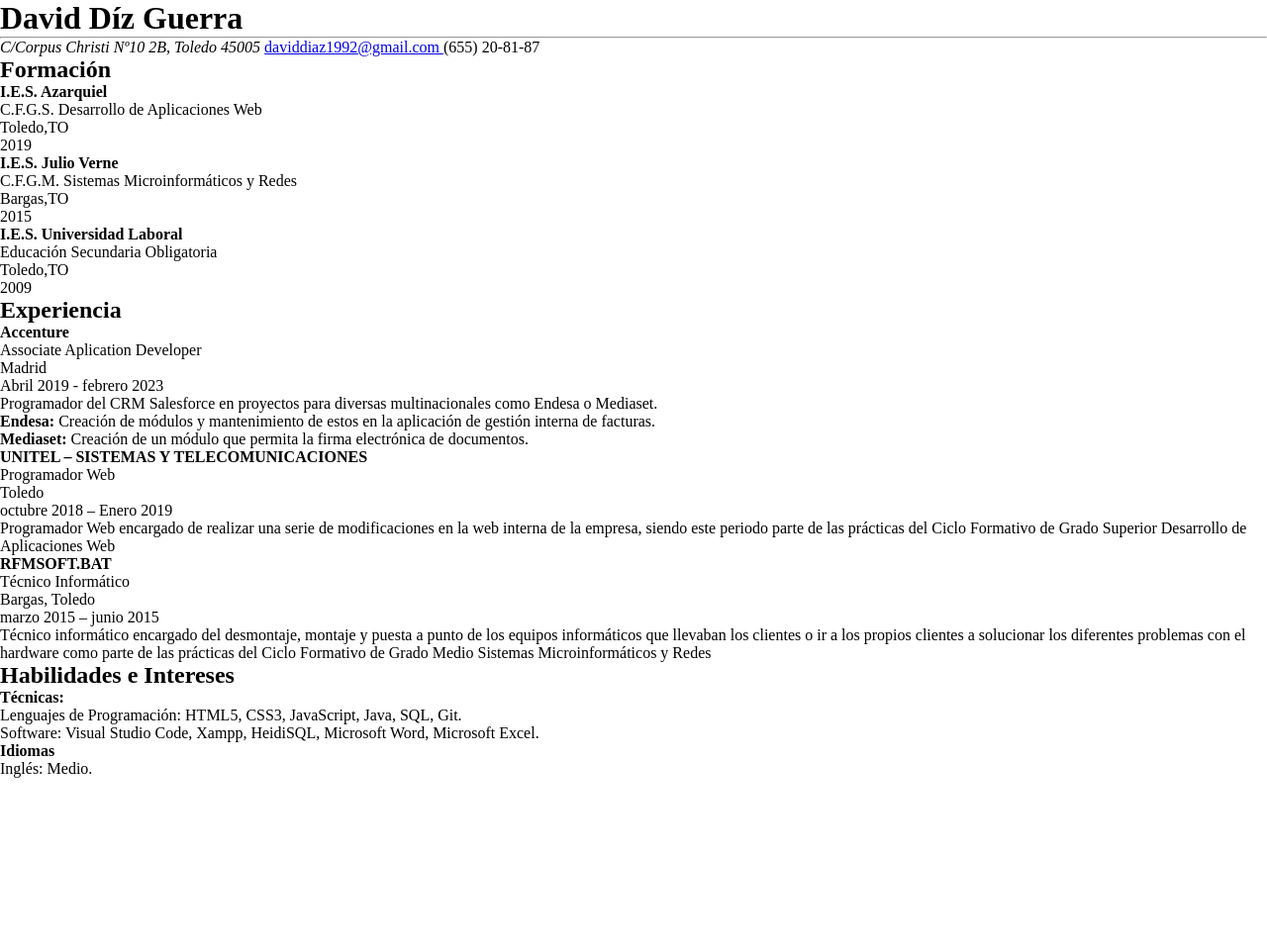
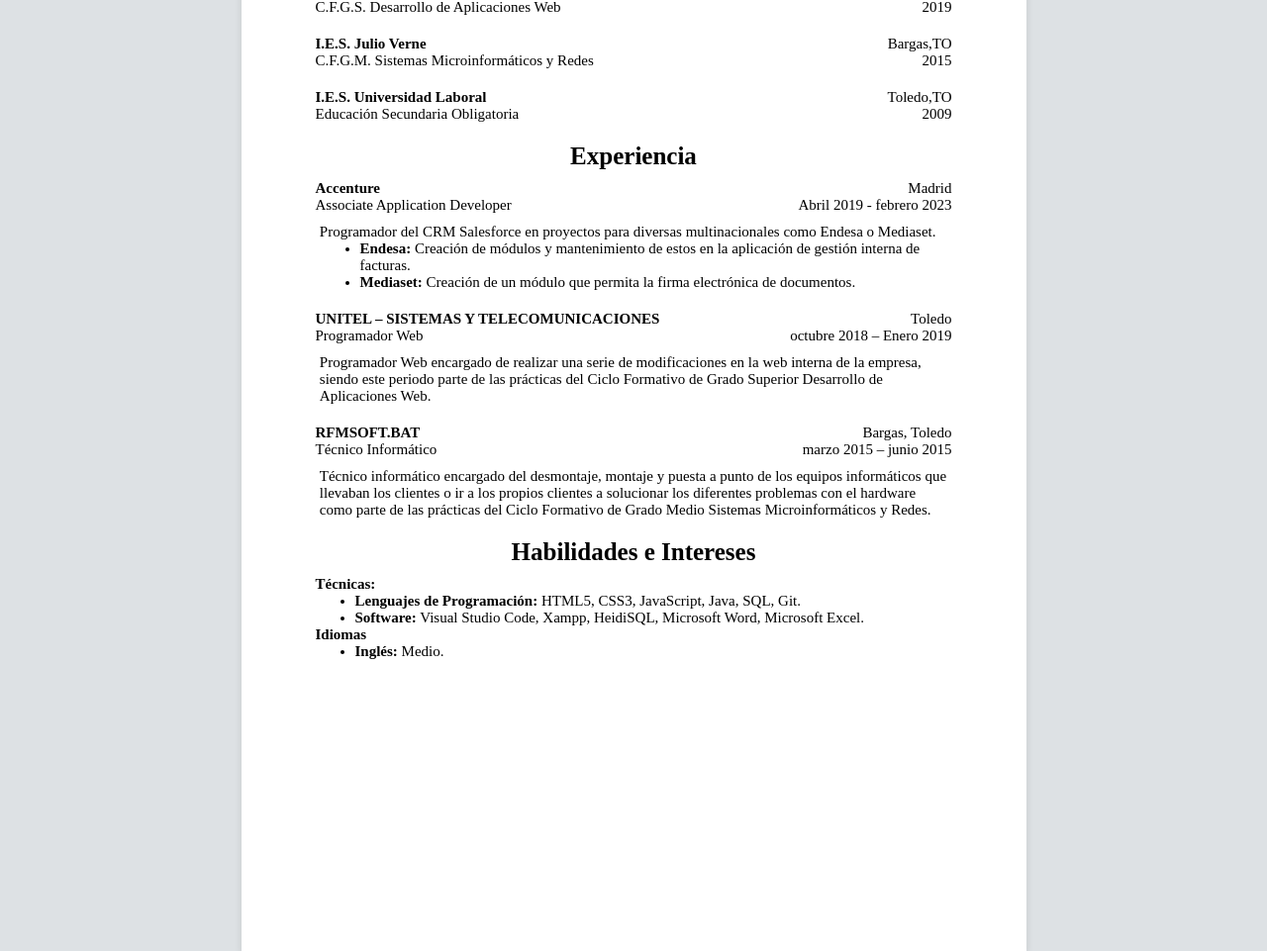
Before and after one commit to Alcarin22/Single-Page-CV, a plain HTML site: page index.html in a window 1280 px wide. Shown: the whole page at 99% size. Before the commit the page ends 800 px from the top, so only its background shows below. Drawn offline with Linux system fonts and the light colour scheme; files that its build step writes are made by us from their sources.

Commit message:
CSS-HTML
Codigo CSS principal y algunas correciones en el HTML

```diff
--- a/assets/css/styles.css
+++ b/assets/css/styles.css
@@ -0,0 +1,169 @@
+/*Importaciones*/
+
+/*Variables*/
+
+:root{
+    --background-color: #dde1e4;
+    --background-color-content: #fff;
+}
+
+*{
+    font-size: 10px;
+}
+
+body{
+    display: flex;
+    justify-content: center;
+    align-items: center;
+    min-height: 100vh;
+    margin: 0;
+    background-color: var(--background-color);
+}
+
+.content__general{
+    background-color: var(--background-color-content);
+    width: 793px;
+    height: 1122px;
+    box-shadow: 0 4px 8px rgba(0, 0, 0, 0.1);
+}
+
+.content__title{
+    text-align: center;
+    margin-top: 30px;
+    font-size: 3rem;
+}
+
+.content__separator {
+    width: 80%;
+    margin: 5px auto;
+    border: 0;
+    height: 1px;
+    background-color: #333;
+}
+
+.content__personal-data{
+    text-align: center;
+    & i{
+        font-size: 1.2rem;
+    }
+
+    & a{
+        font-size: 1.2em;
+        text-decoration: none;
+        color: black;
+    }
+
+    & span{
+        font-size: 1.2rem;
+    }
+}
+
+.content__formation h2 {
+    text-align: center;
+    font-size: 2.5rem;
+    margin-top: 15px;
+    margin-bottom: 10px;
+}
+
+.formation_experience {
+    display: flex;
+    justify-content: space-between;
+    align-items: center;
+    margin-bottom: 20px;
+}
+
+.formation__center-title {
+    flex: 1;
+    text-align: left;
+    margin-left: 75px;
+}
+
+.formation__place-year {
+    text-align: right;
+    margin-right: 75px;
+}
+
+.formation_center b,
+.formation_title,
+.formation__place,
+.formation__year{
+    font-size: 1.5rem;
+}
+
+.content__experience h2{
+    text-align: center;
+    font-size: 2.5rem;
+    margin-top: 15px;
+    margin-bottom: 10px;
+}
+
+.content__job {
+    margin-bottom: 20px;
+}
+
+.experience__header {
+    display: flex;
+    justify-content: space-between;
+    width: 100%;
+}
+
+.experience__company-job {
+    text-align: left;
+    margin-left: 75px;
+}
+
+.experience__place-years {
+    text-align: right;
+    margin-right: 75px;
+}
+
+.experience__job-description {
+    margin-top: 10px;
+    width: 80%;
+    margin-left: auto;
+    margin-right: auto;
+}
+
+.experience__company b,
+.experience__job,
+.experience__place,
+.experience__years,
+.experience__job-description,
+ul li,
+ul li b{
+    font-size: 1.5rem;
+}
+
+/* Para centrar el ul */
+.experience__job-list {
+    width: 75%;
+    padding: 0;
+    margin: 0 auto;
+    margin-left: 120px;
+    text-align: left;
+    display: table;
+}
+
+.content__skills-interest h2{
+    text-align: center;
+    font-size: 2.5rem;
+    margin-top: 15px;
+    margin-bottom: 10px;
+}
+
+.skills__content{
+    margin-left: 75px;
+}
+
+.skills__skill b{
+    font-size: 1.5rem;
+}
+
+.skills__content ul{
+    margin-left: 40px;
+}
+
+.skills__content span{
+    font-size: 1.5rem;
+    font-weight: bold;
+}
--- a/index.html
+++ b/index.html
@@ -16,17 +16,18 @@
 
     <title>Single-Page CV</title>
 
-    <link rel="stylesheet" href="reset.css">
-    <link rel="stylesheet" href="style.css">
+    <link rel="stylesheet" href="assets/css/reset.css">
+    <link rel="stylesheet" href="assets/css/styles.css">
     <link rel="shortcut icon" href="assets/img/favicon.png" type="image/x-icon">
 </head>
 <body>
     <div class="content__general">
-        <h1 class="content__title">David D&iacute;z Guerra</h1>
+        <h1 class="content__title">David D&iacute;az Guerra</h1>
         <hr class="content__separator">
         <p class="content__personal-data"><i>C/Corpus Christi Nº10 2B, Toledo 45005 </i><a href="mailto:daviddiaz1992@gmail.com">daviddiaz1992@gmail.com </a><span>(655) 20-81-87</span></p>
         <div class="content__formation">
             <h2>Formaci&oacute;n</h2>
+            <div class="formation_experience">
                 <div class="formation__center-title">
                     <p class="formation_center"><b>I.E.S. Azarquiel</b></p>
                     <p class="formation_title">C.F.G.S. Desarrollo de Aplicaciones Web</p>
@@ -35,6 +36,8 @@
                     <p class="formation__place">Toledo,TO</p>
                     <p class="formation__year">2019</p>
                 </div>
+            </div>
+            <div class="formation_experience">
                 <div class="formation__center-title">
                     <p class="formation_center"><b>I.E.S. Julio Verne</b></p>
                     <p class="formation_title">C.F.G.M. Sistemas Microinform&aacute;ticos y Redes</p>
@@ -43,6 +46,8 @@
                     <p class="formation__place">Bargas,TO</p>
                     <p class="formation__year">2015</p>
                 </div>
+            </div>
+            <div class="formation_experience">
                 <div class="formation__center-title">
                     <p class="formation_center"><b>I.E.S. Universidad Laboral</b></p>
                     <p class="formation_title">Educaci&oacute;n Secundaria Obligatoria</p>
@@ -52,64 +57,76 @@
                     <p class="formation__year">2009</p>
                 </div>
             </div>
+        </div>
         <div class="content__experience">
             <h2>Experiencia</h2>
             <div class="content__job">
+                <div class="experience__header">
                     <div class="experience__company-job">
                         <p class="experience__company"><b>Accenture</b></p>
-                    <p class="experience__job">Associate Aplication Developer</p>
+                        <p class="experience__job">Associate Application Developer</p>
                     </div>
                     <div class="experience__place-years">
                         <p class="experience__place">Madrid</p>
                         <p class="experience__years">Abril 2019 - febrero 2023</p>
                     </div>
-                <p class="experience__job-description">Programador del CRM Salesforce en proyectos para diversas multinacionales como Endesa o
-                    Mediaset.
-                    <ul>
-                        <li><b>Endesa:</b> Creación de módulos y mantenimiento de estos en la aplicación de gestión
-                            interna de facturas.</li>
+                </div>
+                <p class="experience__job-description">
+                    Programador del CRM Salesforce en proyectos para diversas multinacionales como Endesa o Mediaset.
+                </p>
+                <ul class="experience__job-list">
+                    <li><b>Endesa:</b> Creación de módulos y mantenimiento de estos en la aplicación de gestión interna de facturas.</li>
                     <li><b>Mediaset:</b> Creación de un módulo que permita la firma electrónica de documentos.</li>
-                    </ul></p>
+                </ul>
             </div>
             <div class="content__job">
+                <div class="experience__header">
                     <div class="experience__company-job">
                         <p class="experience__company"><b>UNITEL – SISTEMAS Y TELECOMUNICACIONES</b></p>
                         <p class="experience__job">Programador Web</p>
                     </div>
                     <div class="experience__place-years">
                         <p class="experience__place">Toledo</p>
-                    <p class="experience__years">octubre 2018 – Enero 2019</p>
+                        <p class="experience__years">octubre 2018 – Enero 2019
+                        </p>
                     </div>
-                <p class="experience__job-description">Programador Web encargado de realizar una serie de modificaciones en la web interna de la
+                </div>
+                <p class="experience__job-description">
+                    Programador Web encargado de realizar una serie de modificaciones en la web interna de la
                     empresa, siendo este periodo parte de las prácticas del Ciclo Formativo de Grado Superior
-                    Desarrollo de Aplicaciones Web</p>
+                    Desarrollo de Aplicaciones Web.
+                </p>
             </div>
             <div class="content__job">
+                <div class="experience__header">
                     <div class="experience__company-job">
                         <p class="experience__company"><b>RFMSOFT.BAT</b></p>
-                    <p class="experience__job">T&eacute;cnico Inform&aacute;tico</p>
+                        <p class="experience__job">Técnico Informático</p>
                     </div>
                     <div class="experience__place-years">
                         <p class="experience__place">Bargas, Toledo</p>
                         <p class="experience__years">marzo 2015 – junio 2015</p>
                     </div>
-                <p class="experience__job-description">Técnico informático encargado del desmontaje, montaje y puesta a punto de los equipos
+                </div>
+                <p class="experience__job-description">
+                    Técnico informático encargado del desmontaje, montaje y puesta a punto de los equipos
                     informáticos que llevaban los clientes o ir a los propios clientes a solucionar los diferentes
                     problemas con el hardware como parte de las prácticas del Ciclo Formativo de Grado Medio
-                    Sistemas Microinformáticos y Redes</p>
+                    Sistemas Microinformáticos y Redes.
+                </p>
             </div>
         </div>
         <div class="content__skills-interest">
             <h2>Habilidades e Intereses</h2>
             <div class="skills__content">
                 <p class="skills__skill"><b>T&eacute;cnicas:</b><ul>
-                    <li>Lenguajes de Programaci&oacute;n: HTML5, CSS3, JavaScript, Java, SQL, Git.</li>
-                    <li>Software: Visual Studio Code, Xampp, HeidiSQL, Microsoft Word, Microsoft Excel.</li>
+                    <li><span>Lenguajes de Programaci&oacute;n:</span> HTML5, CSS3, JavaScript, Java, SQL, Git.</li>
+                    <li><span>Software:</span> Visual Studio Code, Xampp, HeidiSQL, Microsoft Word, Microsoft Excel.</li>
                 </ul></p>
             </div>
             <div class="skills__content">
                 <p class="skills__skill"><b>Idiomas</b><ul>
-                    <li>Ingl&eacute;s: Medio.</li>
+                    <li><span>Ingl&eacute;s:</span> Medio.</li>
                 </ul></p>
             </div>
         </div>
```
Lines whose indentation alone changed are shown as unchanged.
